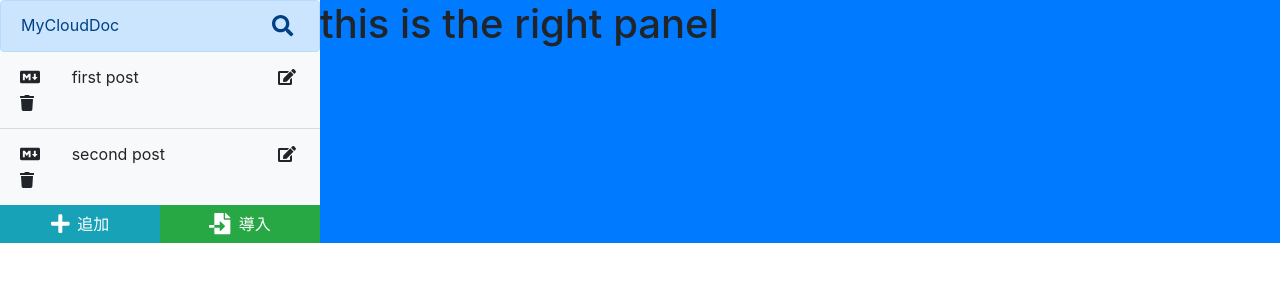
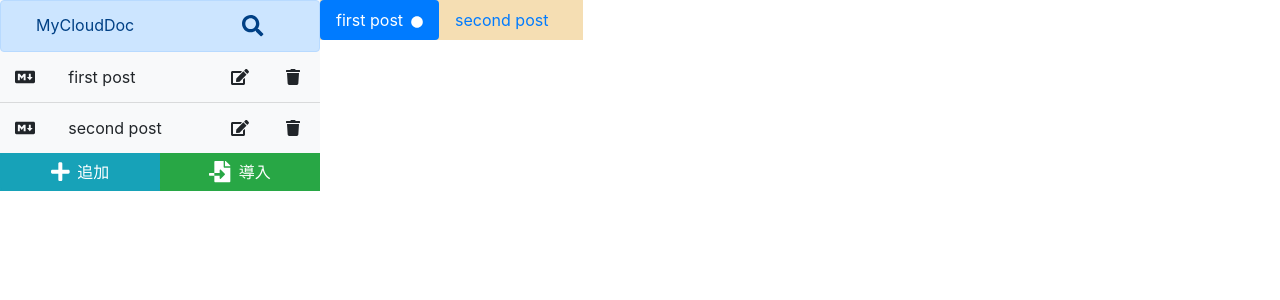
Before and after one commit to wangshunan/cloud-mddoc, a React (Create React App) app: page / in a window 1280 px wide. Shown: the top 300 px of the page. Built offline with nearby package versions, Linux system fonts and the light colour scheme.

Commit message:
tablist finished

```diff
--- a/package.json
+++ b/package.json
@@ -12,6 +12,8 @@
     "@testing-library/react": "^9.3.2",
     "@testing-library/user-event": "^7.1.2",
     "bootstrap": "^4.5.0",
+    "classnames": "^2.2.6",
+    "node-sass": "^4.14.1",
     "react": "^16.13.1",
     "react-dom": "^16.13.1",
     "react-scripts": "3.4.1"
--- a/src/App.js
+++ b/src/App.js
@@ -6,6 +6,7 @@ import FileSearch from './components/FileSearch'
 import FileList from './components/FileList'
 import defaultFiles from './utils/defaultFiles'
 import BottomBtn from './components/BottomBtn'
+import TabList from './components/TabList'
 
 function App() {
   return (
@@ -38,8 +39,14 @@ function App() {
 				</div>
 			</div>
         </div>
-        <div className="col-9 bg-primary right-panel">
-          <h1>this is the right panel</h1>
+        <div className="col-9 right-panel">
+			<TabList
+				files={defaultFiles}
+				activeId="1"
+				unsaveIds={["1","3"]}
+				onTabClick={(id)=>{console.log(id)}}
+				onCloseTab={(id)=>{console.log(id)}}
+			/>
         </div>
       </div>
     </div>
--- a/src/components/FileList.js
+++ b/src/components/FileList.js
@@ -40,7 +40,7 @@ const FileList = ( { files, onFileClick, onSaveEdit, onFileDelete} ) => {
         <ul className="list-group list-group-flush file-list">
             {
                 files.map(file => (
-                    <li className="row list-group-item bg-light d-flex align-items-center file-item"
+                    <li className="row list-group-item bg-light d-flex align-items-center file-item px-0 mx-0"
                         key={file.id}
                     >
                         <span className="col-2">
@@ -48,13 +48,13 @@ const FileList = ( { files, onFileClick, onSaveEdit, onFileDelete} ) => {
                         </span>
                         { ( file.id !== editStatus ) &&
                             <>
-                                <span className="col-8 c-link" onClick={() => {onFileClick(file.id)}}>
+                                <span className="col-6 c-link mx-0" onClick={() => {onFileClick(file.id)}}>
                                     {file.title}
                                 </span>
-                                <button type="button" className="col-1 icon-button" onClick={() => {openSetEdit(file.id, file.title)}}>
+                                <button type="button" className="col-2 icon-button" onClick={() => {openSetEdit(file.id, file.title)}}>
                                     <FontAwesomeIcon title='編集' sile="lg" icon={faEdit}/>
                                 </button>
-                                <button type="button" className="col-1 icon-button" onClick={() => {onFileDelete(file.id)}}>
+                                <button type="button" className="col-2 icon-button" onClick={() => {onFileDelete(file.id)}}>
                                     <FontAwesomeIcon title="削除" sile="lg" icon={faTrash}/>
                                 </button>
                             </>
@@ -62,8 +62,8 @@ const FileList = ( { files, onFileClick, onSaveEdit, onFileDelete} ) => {
 
                         { ( file.id === editStatus ) &&
                             <>
-                                <input className="from-control col-9" value={value} onChange={(e) => { setValue(e.target.value) }} />
-                                <button type="button" className="icon-button col-1" onClick={closeSetEdit}>
+                                <input className="from-control col-8" value={value} onChange={(e) => { setValue(e.target.value) }} />
+                                <button type="button" className="icon-button col-2" onClick={closeSetEdit}>
                                     <FontAwesomeIcon title='閉じる' size="lg" icon={faTimes}/>
                                 </button>
                             </>
--- a/src/components/FileSearch.js
+++ b/src/components/FileSearch.js
@@ -38,16 +38,16 @@ const FileSearch = ({ title, onFileSearch }) => {
         <div className="alert alert-primary d-flex justify-content-center justify-content-between mb-0">
             { !inputActive &&
                 <>
-                    <span>{title}</span>
-                    <button type="button" className="icon-button" onClick={() => { setInputActive(true) }}>
+                    <span className="col-8">{title}</span>
+                    <button type="button" className="icon-button col-4" style={{height: '26px'}} onClick={() => { setInputActive(true) }}>
                         <FontAwesomeIcon title='検索' size="lg" icon={faSearch}/>
                     </button>
                 </>
             }
             { inputActive &&
                 <>
-                    <input className="from-control" value={value} ref={node} onChange={(e) => { setValue(e.target.value) }} />
-                    <button type="button" className="icon-button" onClick={closeSearch}>
+                    <input className="from-control col-8 px-2" style={{height: '26px'}} value={value} ref={node} onChange={(e) => { setValue(e.target.value) }} />
+                    <button type="button" className="icon-button col-4" onClick={closeSearch}>
                         <FontAwesomeIcon title='閉じる' size="lg" icon={faTimes}/>
                     </button>
                 </>
--- /dev/null
+++ b/src/components/TabList.js
@@ -0,0 +1,50 @@
+import React, { useState, useEffect, useRef } from 'react'
+import { FontAwesomeIcon } from '@fortawesome/react-fontawesome'
+import { faTimes,faCircle } from '@fortawesome/free-solid-svg-icons'
+import PropTypes from 'prop-types'
+import classNames from 'classnames'
+import './TabList.scss'
+
+const TabList = ({files, activeId, unsaveIds, onTabClick, onCloseTab}) => {
+    return (
+        <ul className="nav nav-pills">
+            {files.map( file => {
+                const withUnsavedMark = unsaveIds.includes(file.id)
+                const fClassName = classNames({
+                    'nav-link': true,
+                    'active' : file.id == activeId,
+                    'withUnsaved': withUnsavedMark
+                })
+
+                return (
+                    <li className="row tab-list nav-item mx-0 d-flex justify-content-center justify-content-between" key={file.id}>
+                        <a href="#" className={fClassName} onClick={(e)=> {e.preventDefault(); onTabClick(file.id)}}>
+                            {file.title}
+                            <span className=" ml-2 close-icon " onClick={(e) => {e.stopPropagation(); onCloseTab(withUnsavedMark)}}>
+                                <FontAwesomeIcon title='閉じる' size="md" icon={faTimes}/>
+                            </span>
+                            { withUnsavedMark &&
+                            <span className="ml-2 unsaved-icon">
+                                <FontAwesomeIcon title='閉じる' size="xs" icon={faCircle}/>
+                            </span>}
+                        </a>
+                    </li>
+                )
+            })}
+        </ul>
+    )
+}
+
+TabList.propTypes = {
+    files: PropTypes.array,
+    activeId: PropTypes.string,
+    unsaveIds: PropTypes.array,
+    onTabClick: PropTypes.func,
+    onCloseTab: PropTypes.func
+}
+
+TabList.defaultPropos = {
+    unsaveIds: []
+}
+
+export default TabList
--- /dev/null
+++ b/src/components/TabList.scss
@@ -0,0 +1,35 @@
+.close-icon {
+    visibility: hidden;
+    color: white;
+    height: 12px;
+    width: 12px;
+}
+
+.tab-list {
+    background-color: wheat;
+}
+
+.nav-link:hover .close-icon {
+    visibility: visible;
+}
+
+.nav-link.active .close-icon {
+    visibility: visible;
+}
+
+.unsaved-icon {
+    display: inline-block;
+    color: white;
+}
+
+.withUnsaved.nav-link .close-icon {
+    display: none;
+}
+
+.withUnsaved.nav-link:hover .close-icon {
+    display: inline-block;
+}
+
+.withUnsaved.nav-link:hover .unsaved-icon {
+    display: none;
+}
--- a/src/utils/defaultFiles.js
+++ b/src/utils/defaultFiles.js
@@ -1,12 +1,12 @@
 const defaultFiles = [
     {
-        id: 1,
+        id: "1",
         title: 'first post',
         body: 'should be aware of this',
         createdAt: 1563762965704
     },
     {
-        id: 2,
+        id: "2",
         title: 'second post',
         body: '## this is the title',
         createdAt: 1563762965704
```
Also changed, not shown: src/App.css (line endings or trailing spaces), 1 other file (tests, documents, lock files or other folders).
